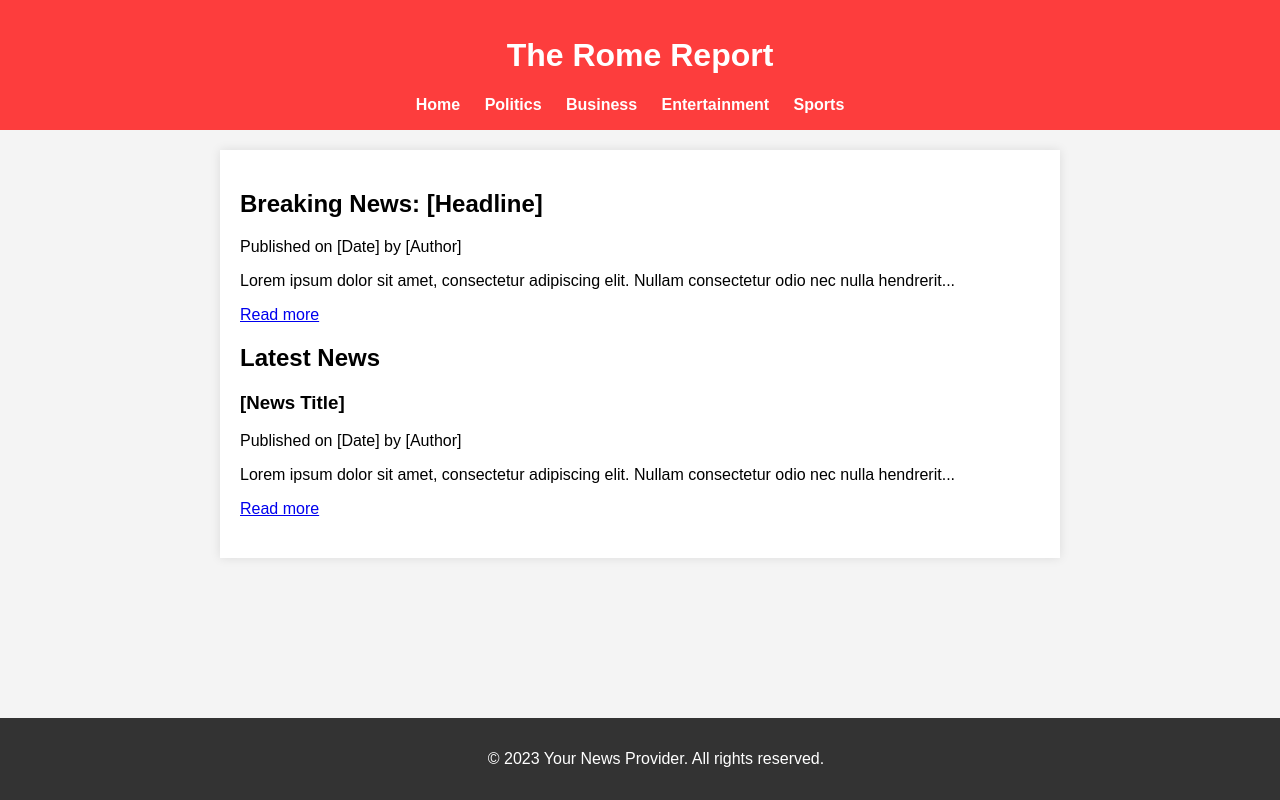
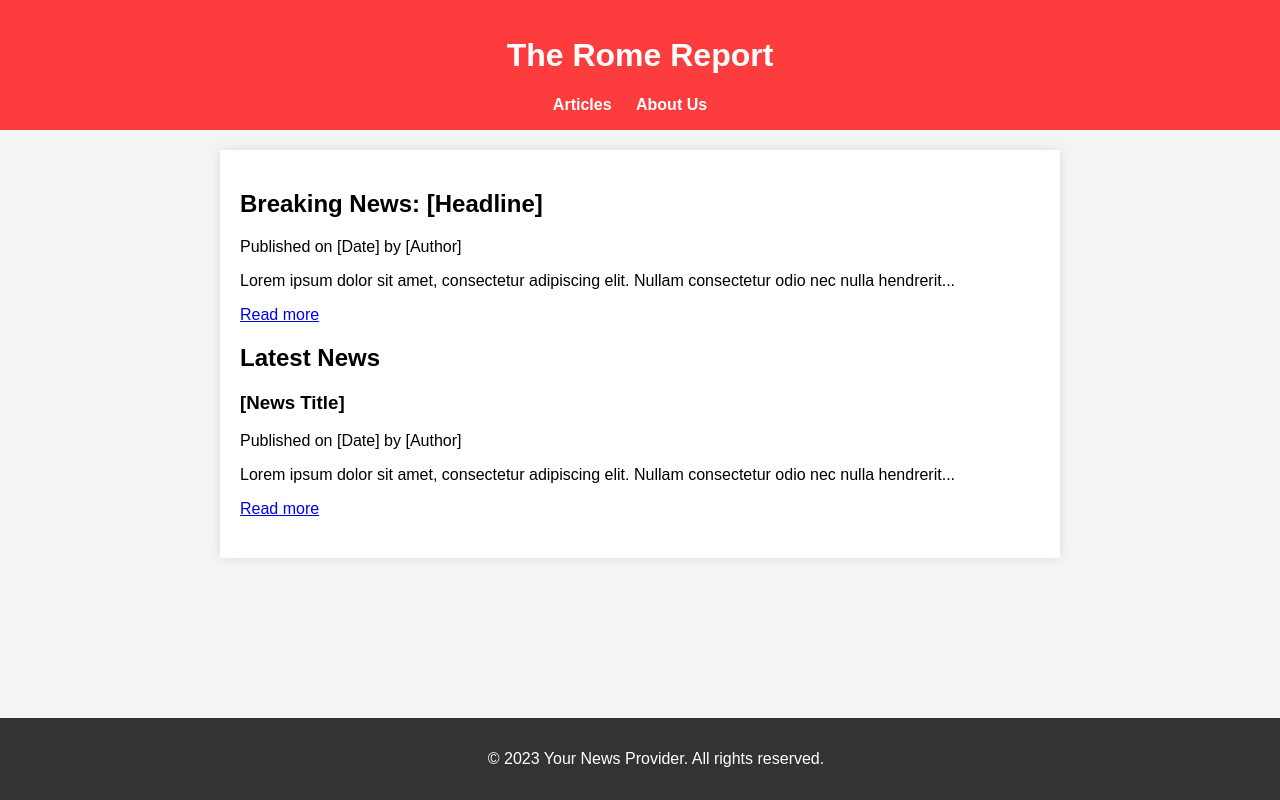
Before and after one commit to adityatheperson/RomeReport, a plain HTML site: page index.html in a window 1280 px wide. Drawn offline with Linux system fonts and the light colour scheme.

Commit message:
Update index.html

```diff
--- a/index.html
+++ b/index.html
@@ -4,7 +4,7 @@
   <meta charset="UTF-8">
   <meta name="viewport" content="width=device-width, initial-scale=1.0">
   <link rel="stylesheet" href="styles.css">
-  <title>Your News Provider</title>
+  <title>The Rome Report</title>
 </head>
 <body>
 
@@ -12,11 +12,8 @@
     <h1>The Rome Report</h1>
     <nav>
       <ul>
-        <li><a href="#home">Home</a></li>
-        <li><a href="#politics">Politics</a></li>
-        <li><a href="#business">Business</a></li>
-        <li><a href="#entertainment">Entertainment</a></li>
-        <li><a href="#sports">Sports</a></li>
+        <li><a href="#home">Articles</a></li>
+        <li><a href="#politics">About Us</a></li>
       </ul>
     </nav>
   </header>
```
